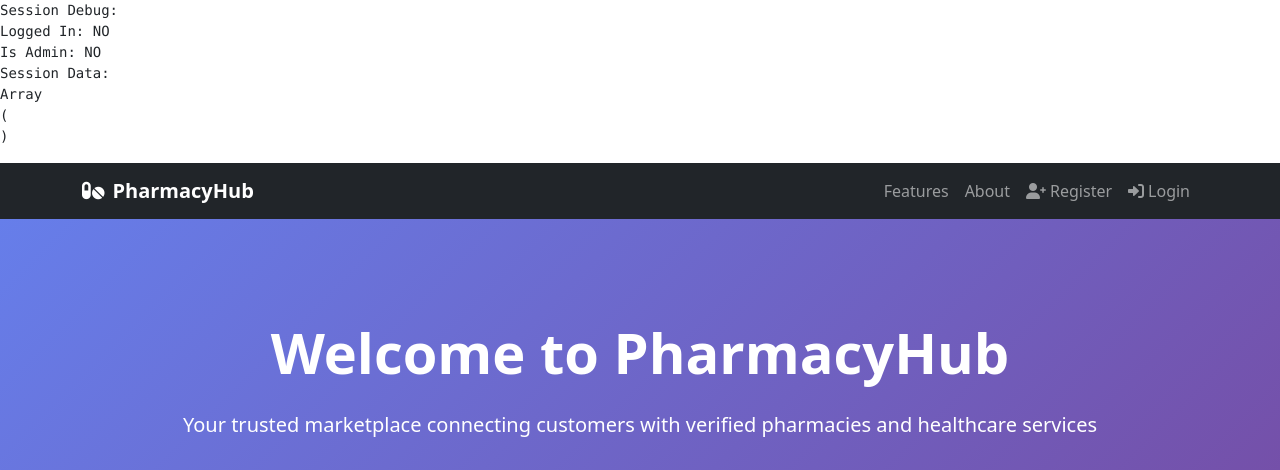
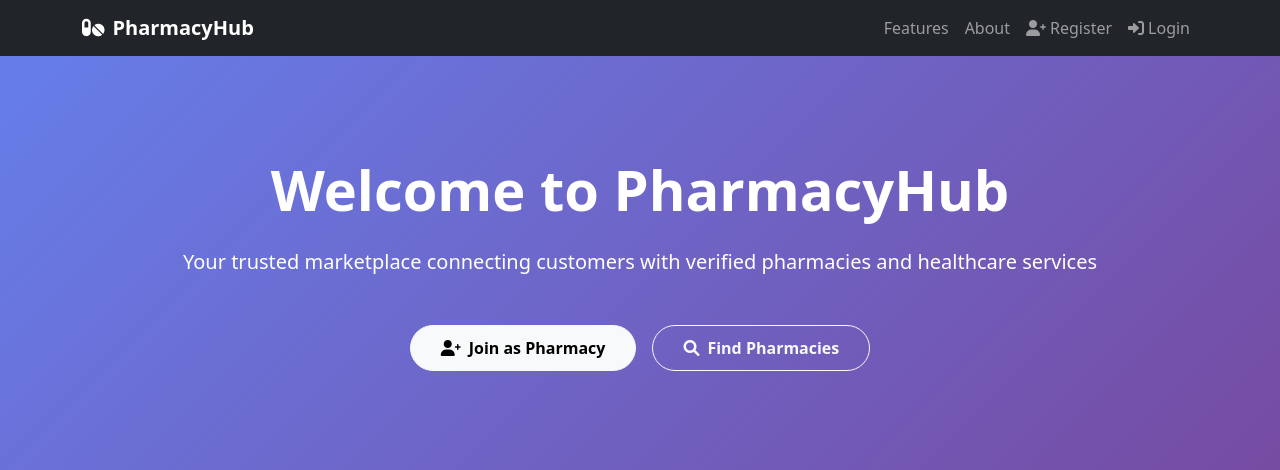
Before and after one commit to Rose-Alice18/E-commerce_lab, a PHP site: page / in a window 1280 px wide. Shown: the top 470 px of the page. Run offline with PHP 8.4, Linux system fonts and the light colour scheme.

Commit message:
updated the categories

```diff
--- a/classes/category_class.php
+++ b/classes/category_class.php
@@ -1,6 +1,6 @@
 <?php
 // Include the database connection
-require_once(dirname(__FILE__) . '/../db/db_class.php');
+require_once(dirname(__FILE__) . '/../settings/db_class.php');
 
 /**
  * Category class for managing pharmacy service categories
--- a/index.php
+++ b/index.php
@@ -1,4 +1,4 @@
-<?php
+<!-- <!?php
 // Start session
 session_start();
 
@@ -6,15 +6,15 @@ session_start();
 require_once(dirname(__FILE__) . '/settings/core.php');
 
 // TEMPORARY DEBUG - Remove this after testing
-echo "<pre>";
-echo "Session Debug:\n";
-echo "Logged In: " . (isLoggedIn() ? 'YES' : 'NO') . "\n";
-echo "Is Admin: " . (hasAdminPrivileges() ? 'YES' : 'NO') . "\n";
-echo "Session Data:\n";
-print_r($_SESSION);
-echo "</pre>";
+// echo "<pre>";
+// echo "Session Debug:\n";
+// echo "Logged In: " . (isLoggedIn() ? 'YES' : 'NO') . "\n";
+// echo "Is Admin: " . (hasAdminPrivileges() ? 'YES' : 'NO') . "\n";
+// echo "Session Data:\n";
+// print_r($_SESSION);
+// echo "</pre>";
 // END DEBUG
-?>
+?> -->
 
 <?php
 // Start session
--- a/settings/core.php
+++ b/settings/core.php
@@ -1,6 +1,7 @@
 <?php
-// Settings/core.php
-session_start();
+if (session_status() === PHP_SESSION_NONE) {
+    session_start();
+}
 
 // For header redirection
 ob_start();
```
